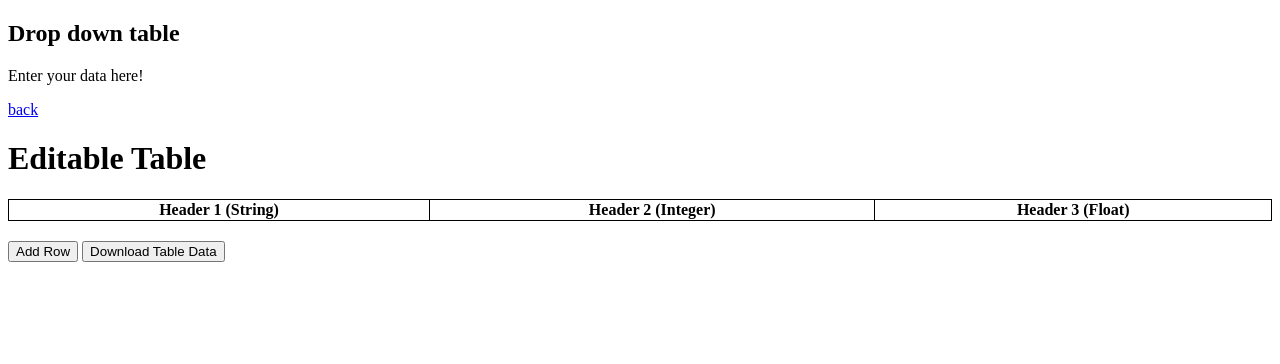
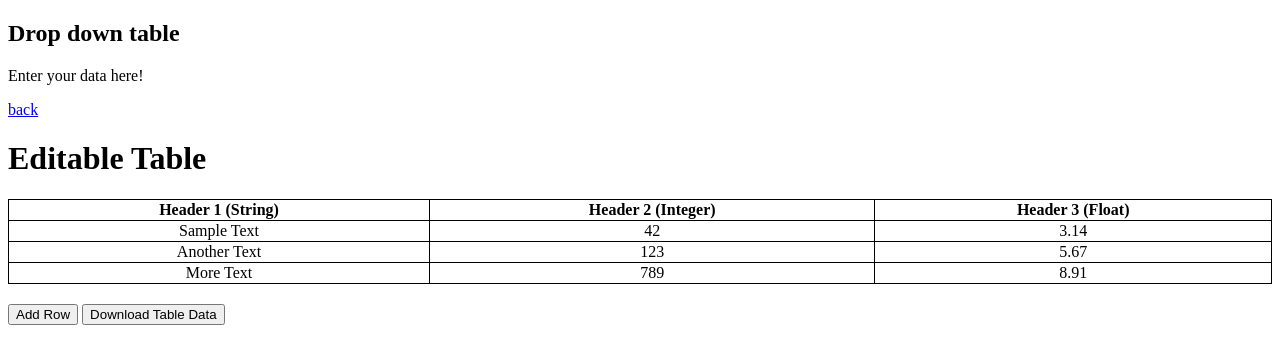
Before and after one commit to QuantumChemist/QuantumChemist.github.io, a Jekyll site: the page built from dropdown.md, in a window 1280 px wide. Shown: the top 364 px of the page. Built offline with Jekyll 4.4.1, drawn with Linux system fonts in a browser that asks for light colours; our own code applies the rules of GitHub Pages for plain Markdown files; part of the change alters nothing that is shown.

Commit message:
Update dropdown.html

```diff
--- a/_layouts/dropdown.html
+++ b/_layouts/dropdown.html
@@ -41,7 +41,21 @@
         </tr>
     </thead>
     <tbody>
-        <!-- Table data will be populated here based on user input -->
+        <tr>
+            <td contenteditable="true">Sample Text</td>
+            <td contenteditable="true">42</td>
+            <td contenteditable="true">3.14</td>
+        </tr>
+        <tr>
+            <td contenteditable="true">Another Text</td>
+            <td contenteditable="true">123</td>
+            <td contenteditable="true">5.67</td>
+        </tr>
+        <tr>
+            <td contenteditable="true">More Text</td>
+            <td contenteditable="true">789</td>
+            <td contenteditable="true">8.91</td>
+        </tr>
     </tbody>
 </table>
 
@@ -74,25 +88,6 @@
         }, 3000);
     }
 
-    function addRow() {
-        const row = document.createElement('tr');
-        row.className = 'new-row';
-
-        const header1 = document.createElement('td');
-        header1.contentEditable = true;
-        row.appendChild(header1);
-
-        const header2 = document.createElement('td');
-        header2.contentEditable = true;
-        row.appendChild(header2);
-
-        const header3 = document.createElement('td');
-        header3.contentEditable = true;
-        row.appendChild(header3);
-
-        editableTable.appendChild(row);
-    }
-
     function downloadTable() {
         const rows = Array.from(editableTable.getElementsByTagName('tr'));
         const data = rows.map(row => Array.from(row.getElementsByTagName('td')).map(td => td.innerText));
@@ -119,7 +114,17 @@
         window.URL.revokeObjectURL(url);
     }
 
-    addRowButton.addEventListener('click', addRow);
+    addRowButton.addEventListener('click', () => {
+        const newRow = document.createElement('tr');
+        newRow.className = 'new-row';
+        for (let i = 0; i < 3; i++) {
+            const cell = document.createElement('td');
+            cell.contentEditable = true;
+            newRow.appendChild(cell);
+        }
+        editableTable.appendChild(newRow);
+    });
+
     downloadButton.addEventListener('click', downloadTable);
 </script>
 
```
